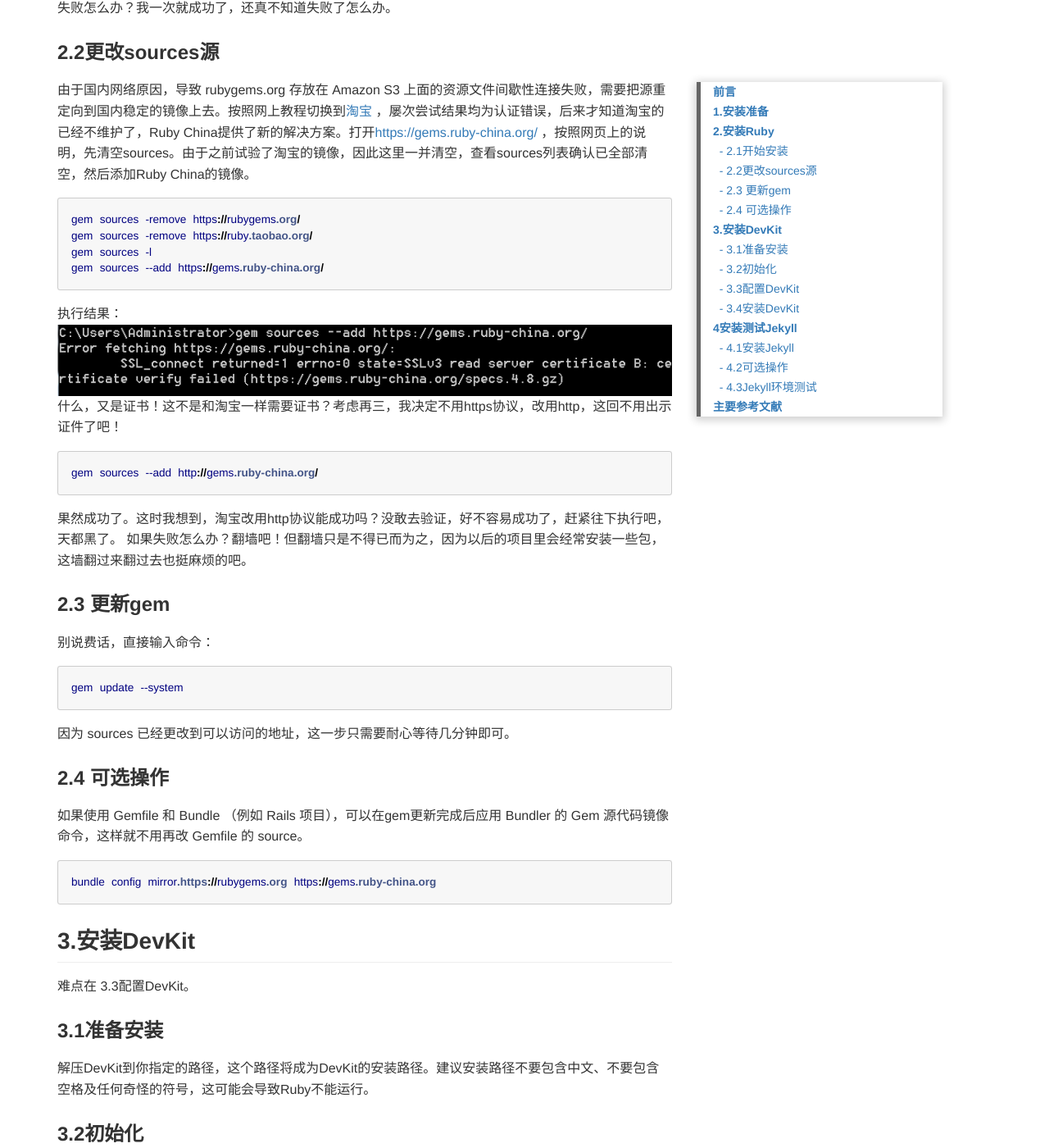
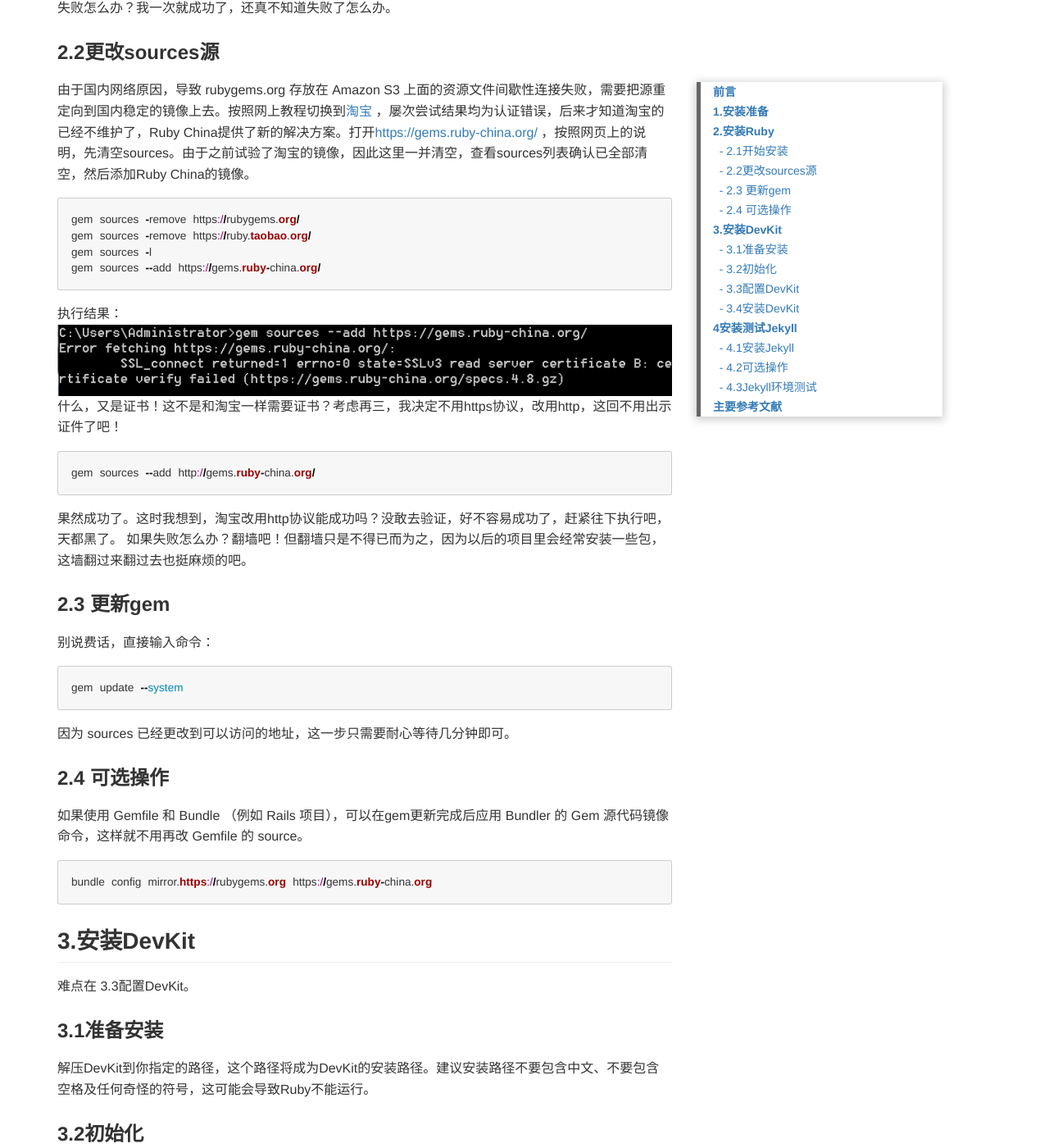
Before and after one commit to codeaftercode/codeaftercode.github.io, a Jekyll site: the page built from _posts/2016-09-10-Window 7 安装 Jekyll 的正确姿势.markdown, in a window 1280 px wide and 1400 px high, scrolled down 2419 px. Shown: the whole window at 82% size. Built offline with Jekyll 4.4.1, drawn with Linux system fonts in a browser that asks for light colours; a script that is not in the unit is left out; some of the changed text lies outside the part shown.

Commit message:
new blog

```diff
--- a/_posts/2016-09-10-Window 7 安装 Jekyll 的正确姿势.markdown
+++ b/_posts/2016-09-10-Window 7 安装 Jekyll 的正确姿势.markdown
@@ -24,11 +24,11 @@ categories: jekyll install
 安装时选择同意添加Path环境变量。如果忘选了，可以手动添加。计算机-属性-高级系统设置-环境变量-系统变量-Path-编辑：在变量值最前面添加“安装路径\bin;”注意：不要加双引号，只加双引号里的内容（含分号）。
 
 安装完成后，打开命令行，验证安装是否成功，命令为：
-{% highlight css %}
+{% highlight ruby %}
 ruby -v
 {% endhighlight %}
 执行结果：
-{% highlight css %}
+{% highlight ruby %}
 rbby 2.3.1p112(2016-04-26 revision 54768) [x64-mingw32]
 {% endhighlight %}
 能显示版本信息，证明安装成功。
@@ -38,7 +38,7 @@ rbby 2.3.1p112(2016-04-26 revision 54768) [x64-mingw32]
 ### 2.2更改sources源
 由于国内网络原因，导致 rubygems.org 存放在 Amazon S3 上面的资源文件间歇性连接失败，需要把源重定向到国内稳定的镜像上去。按照网上教程切换到[淘宝](https://ruby.taobao.org/) ，屡次尝试结果均为认证错误，后来才知道淘宝的已经不维护了，Ruby China提供了新的解决方案。打开[https://gems.ruby-china.org/](https://gems.ruby-china.org/) ，按照网页上的说明，先清空sources。由于之前试验了淘宝的镜像，因此这里一并清空，查看sources列表确认已全部清空，然后添加Ruby China的镜像。
 
-{% highlight css %}
+{% highlight ruby %}
 gem sources -remove https://rubygems.org/
 gem sources -remove https://ruby.taobao.org/
 gem sources -l
@@ -47,7 +47,7 @@ gem sources --add https://gems.ruby-china.org/
 执行结果：
 ![证书错误](https://codeaftercode.github.io/assets/images/SSLerror.PNG)
 什么，又是证书！这不是和淘宝一样需要证书？考虑再三，我决定不用https协议，改用http，这回不用出示证件了吧！
-{% highlight css %}
+{% highlight ruby %}
 gem sources --add http://gems.ruby-china.org/
 {% endhighlight %}
 果然成功了。这时我想到，淘宝改用http协议能成功吗？没敢去验证，好不容易成功了，赶紧往下执行吧，天都黑了。
@@ -55,14 +55,14 @@ gem sources --add http://gems.ruby-china.org/
 
 ### 2.3 更新gem
 别说费话，直接输入命令：
-{% highlight css %}
+{% highlight ruby %}
 gem update --system
 {% endhighlight %}
 因为 sources 已经更改到可以访问的地址，这一步只需要耐心等待几分钟即可。
 
 ### 2.4 可选操作
 如果使用 Gemfile 和 Bundle （例如 Rails 项目），可以在gem更新完成后应用 Bundler 的 Gem 源代码镜像命令，这样就不用再改 Gemfile 的 source。
-{% highlight css %}
+{% highlight ruby %}
 bundle config mirror.https://rubygems.org https://gems.ruby-china.org
 {% endhighlight %}
 
@@ -74,13 +74,13 @@ bundle config mirror.https://rubygems.org https://gems.ruby-china.org
 
 ### 3.2初始化
 打开命令行，进入DevKit目录，输入命令：
-{% highlight css %}
+{% highlight ruby %}
 ruby dk.rb init
 {% endhighlight %}
 
 ### 3.3配置DevKit
 到DevKit目录，用文本编辑器打开config.yml文件，在文件尾添加2次Ruby的安装路径：
-{% highlight css %}
+{% highlight ruby %}
 - C:\Ruby23-x64
 - C:\Ruby23-x64
 {% endhighlight %}
@@ -88,13 +88,13 @@ ruby dk.rb init
 注意替换为你的Ruby安装路径，不要照搬我的。
 注意是两行。不要问我同样的内容为什么写2次，反正写1次有时候就出错，我也纳闷呢。
 完成后，从命令行进入DevKit目录下，查看配置是否成功：
-{% highlight css %}
+{% highlight ruby %}
 ruby dk.rb review
 {% endhighlight %}
 
 ### 3.4安装DevKit
 在DevKit目录下输入命令：
-{% highlight css %}
+{% highlight ruby %}
 ruby dk.rb install
 {% endhighlight %}
 
@@ -103,14 +103,14 @@ ruby dk.rb install
 
 ### 4.1安装Jekyll
 终于见到正主了！其实安装Jekyll非常简单，难的地方是之前的步骤。在命令行输入命令：
-{% highlight css %}
+{% highlight ruby %}
 gem install jekyll
 {% endhighlight %}
 需要等待较长时间，gem将下载一大堆文件。
 
 ### 4.2可选操作
 现在可以安装一些常用的插件，如cucumber，非常流行的语法高亮插件rouge等。安装方法与Jekyll，在命令行输入命令即可，如：
-{% highlight css %}
+{% highlight ruby %}
 gem install cucumber
 {% endhighlight %}
 
@@ -119,31 +119,31 @@ gem install cucumber
 
 #### 4.3.1新建博客
 打开资源管理器，新建一个目录。不不不，我们可以显得更专业些。在命令行执行以下命令，将在当前目录自动创建一个名为blog的文件夹：
-{% highlight css %}
+{% highlight ruby %}
 jekyll new blog
 {% endhighlight %}
 
 #### 4.3.2启动服务
 在启动服务之前，需要将工作空间改到子目录中，即执行 cd blog 进入到子目录中，输入下面命令开启服务：
-{% highlight css %}
+{% highlight ruby %}
 Jekyll serve
 {% endhighlight %}
 #### 4.3.3安装插件
 启动服务后执行结果为：
 ![找不到文件](https://codeaftercode.github.io/assets/images/loadError.jpg)
 运行出错，原因是找不到bundler这个文件。在命令行安装bundeler：
-{% highlight css %}
+{% highlight ruby %}
 gem install bundler
 {% endhighlight %}
 下载很快，但是使用bundle需要进行配置。
-{% highlight css %}
+{% highlight ruby %}
 bundle init
 bundle install
 {% endhighlight %}
 这一步的安装时间较长。
 
 安装完成，再次执行jekyll server，出现新的错误，找不到minima。安装：
-{% highlight css %}
+{% highlight ruby %}
 gem install minima
 {% endhighlight %}
 就这样，又安装了几个包，直到产生新的错误，请看下了节。
@@ -153,17 +153,17 @@ gem install minima
 该安装的包都安装好了，再次启动服务，执行结果：
 ![端口被占用](https://codeaftercode.github.io/assets/images/permissionDenied.jpg)
 Permission denied，端口被占用。来看看是谁占用了我的端口。输入命令：
-{% highlight css %}
+{% highlight ruby %}
 netstat -ano
 {% endhighlight %}
 ![查看活动连接](https://codeaftercode.github.io/assets/images/netstat.PNG)
 Jekyll默认使用4000端口，可以看到被PID为1800的进程占用了。看看这个进程是什么鬼：
-{% highlight css %}
+{% highlight ruby %}
 tasklist /svc /FI "PID eq 1800"
 {% endhighlight %}
 ![查看进程名](https://codeaftercode.github.io/assets/images/whoUseMyPort.PNG)
 可以看到是Foxit（福昕pdf阅读器）在监听4000端口，并不是系统进程，打开任务管理器结束该进程即可。为避免每次都手动关闭进程，可以禁止其开机自动启动，或者把blog改用其他端口，如5001。方法是打开blog/_config.yml文件，在其中加入一句
-{% highlight css %}
+{% highlight ruby %}
 port: 5001
 {% endhighlight %}
 ![更改端口](https://codeaftercode.github.io/assets/images/changePort.PNG)
```
Also changed, not shown: _posts/2016-09-27-Java开发中遇到的坑之File类.markdown (+6 -2 lines).
